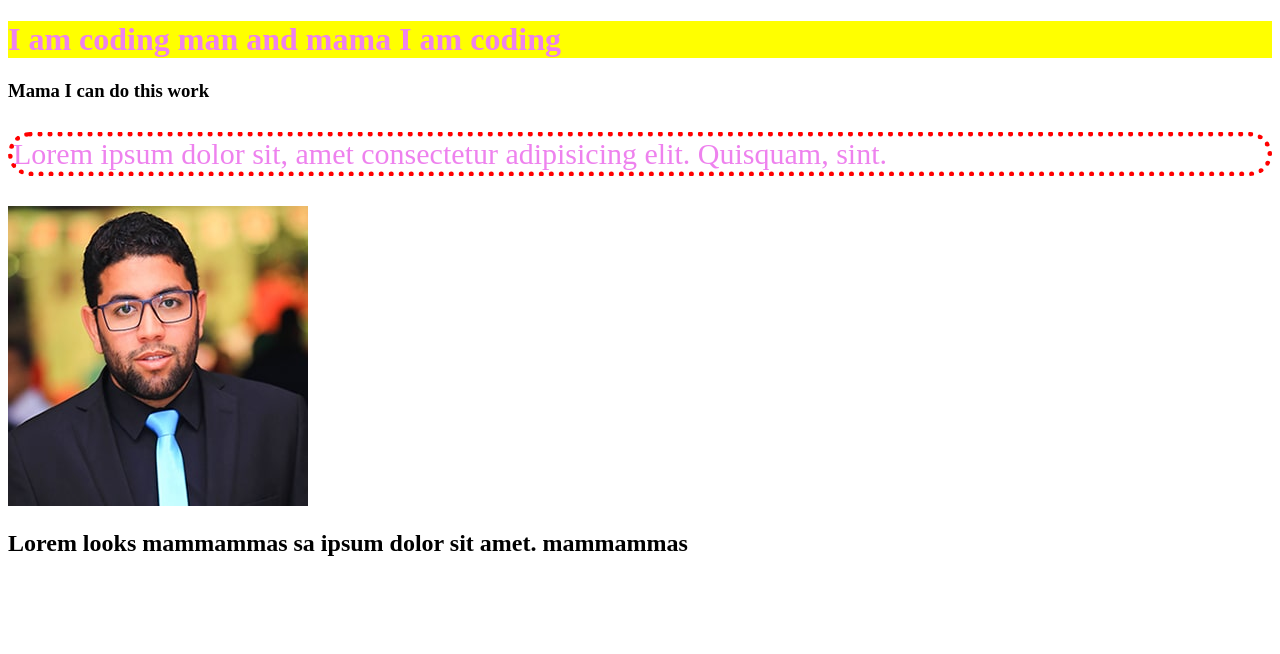
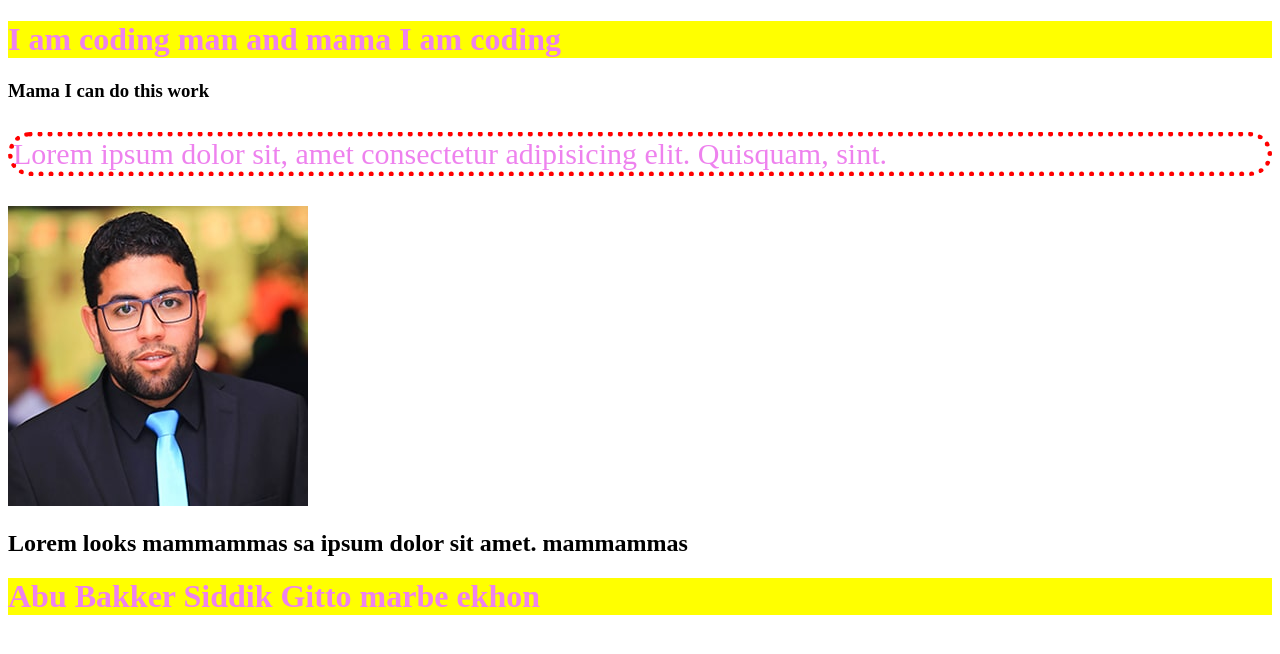
Before and after one commit to SamimShammo/DAY-3-class-GITHUB, a plain HTML site: page index.html in a window 1280 px wide. Drawn offline with Linux system fonts and the light colour scheme.

Commit message:
abu bakker

```diff
--- a/index.html
+++ b/index.html
@@ -13,6 +13,6 @@
     <p>Lorem ipsum dolor sit, amet consectetur adipisicing elit. Quisquam, sint.</p>
     <img src="team-2.jpg" alt="">
     <h2>Lorem looks mammammas sa ipsum dolor sit amet. mammammas</h2>
-
+    <h1>Abu Bakker Siddik Gitto marbe ekhon</h1>
 </body>
 </html>
```
